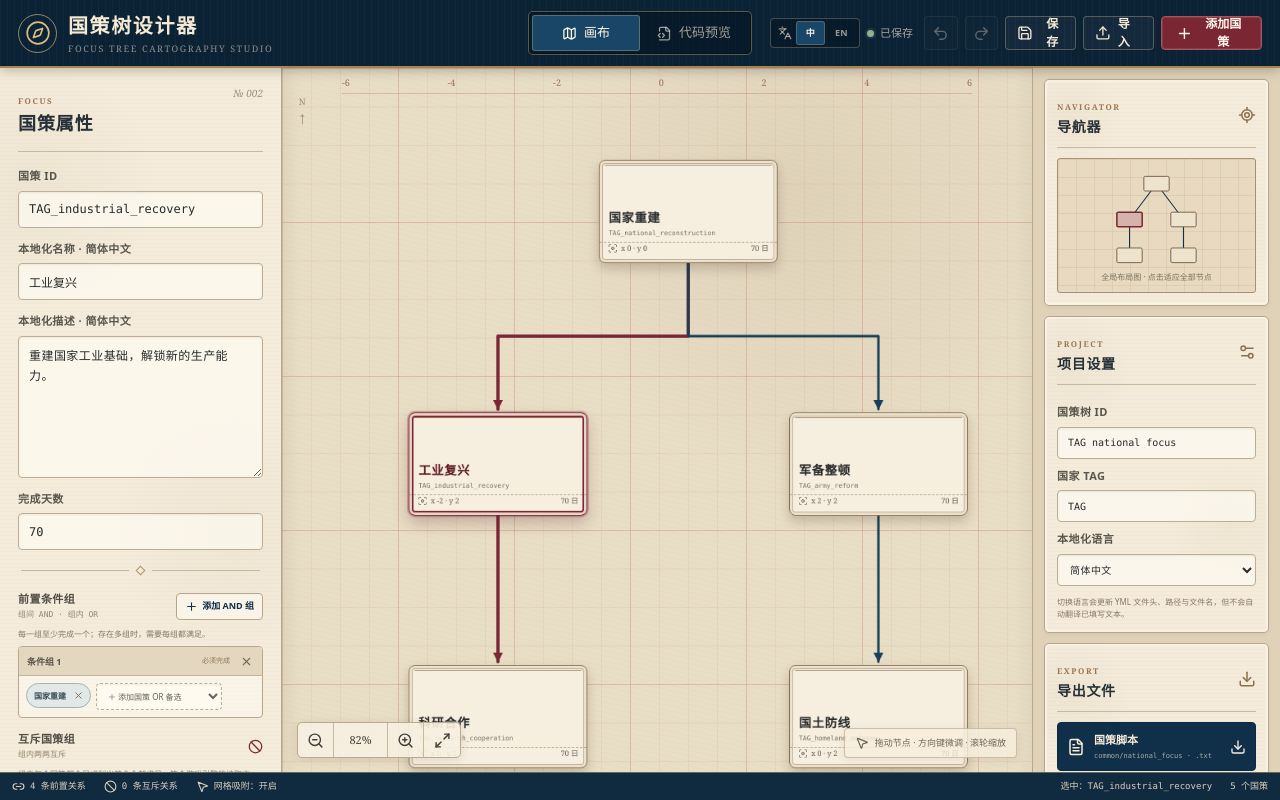
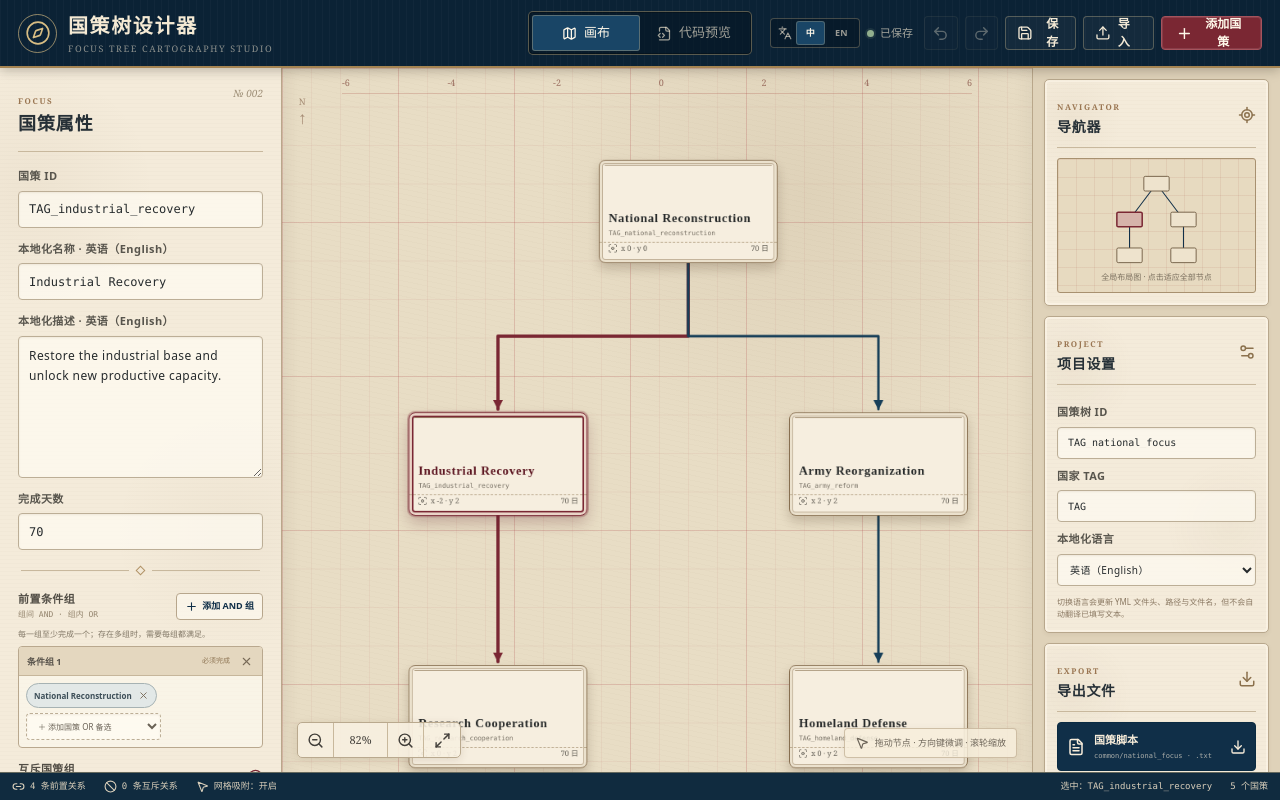
Before and after one commit to LesMiserablesMod/hoi4-focus-tree-designer, a Next.js app: page /hoi4-focus-tree-designer/ in a window 1280 px wide. Built offline with nearby package versions, Linux system fonts and the light colour scheme.

Commit message:
Internationalize sample focus tree and docs

```diff
--- a/app/layout.tsx
+++ b/app/layout.tsx
@@ -2,13 +2,27 @@ import type { Metadata } from "next";
 import "./globals.css";
 
 const basePath = "/hoi4-focus-tree-designer";
+const siteUrl = "https://hoi4-focus-tree-designer.snug-loon-2361.chatgpt.site";
 
 export const metadata: Metadata = {
-  title: "HOI4 国策树设计器",
-  description: "在可拖拽画布中设计、导入并导出 Hearts of Iron IV 国策树。",
+  metadataBase: new URL(siteUrl),
+  title: "HOI4 Focus Tree Designer",
+  description: "Plan, connect, import, and export Hearts of Iron IV focus trees in a visual browser-based editor.",
   icons: {
     icon: `${basePath}/favicon.svg`,
     shortcut: `${basePath}/favicon.svg`,
+  },
+  openGraph: {
+    title: "HOI4 Focus Tree Designer",
+    description: "Plan, connect, and export focus trees in a visual editor built for HOI4 modders.",
+    type: "website",
+    images: [{ url: `${basePath}/og.png`, width: 1731, height: 909, alt: "HOI4 Focus Tree Designer" }],
+  },
+  twitter: {
+    card: "summary_large_image",
+    title: "HOI4 Focus Tree Designer",
+    description: "Plan, connect, and export focus trees in a visual editor built for HOI4 modders.",
+    images: [`${basePath}/og.png`],
   },
 };
 
--- a/app/page.tsx
+++ b/app/page.tsx
@@ -74,7 +74,7 @@ const LOCALISATION_LANGUAGES = [
 
 type LocalisationLanguage = (typeof LOCALISATION_LANGUAGES)[number]["code"];
 
-const DEFAULT_LOCALISATION_LANGUAGE: LocalisationLanguage = "simp_chinese";
+const DEFAULT_LOCALISATION_LANGUAGE: LocalisationLanguage = "english";
 
 function isLocalisationLanguage(value: unknown): value is LocalisationLanguage {
   return typeof value === "string" && LOCALISATION_LANGUAGES.some((language) => language.code === value);
@@ -85,7 +85,7 @@ function isUiLanguage(value: unknown): value is UiLanguage {
 }
 
 function localisationSettings(language: LocalisationLanguage) {
-  return LOCALISATION_LANGUAGES.find((item) => item.code === language) ?? LOCALISATION_LANGUAGES[8];
+  return LOCALISATION_LANGUAGES.find((item) => item.code === language) ?? LOCALISATION_LANGUAGES[0];
 }
 
 function localisationLabel(language: LocalisationLanguage, uiLanguage: UiLanguage) {
@@ -415,8 +415,8 @@ const initialProject: ProjectState = {
     {
       uid: "root-rebuild",
       id: "TAG_national_reconstruction",
-      name: "国家重建",
-      description: "重新整合国家机构，为未来的发展奠定稳定基础。",
+      name: "National Reconstruction",
+      description: "Rebuild the institutions of state and lay a stable foundation for the nation's future.",
       days: 70,
       absX: 0,
       absY: 0,
@@ -428,8 +428,8 @@ const initialProject: ProjectState = {
     {
       uid: "industrial-recovery",
       id: "TAG_industrial_recovery",
-      name: "工业复兴",
-      description: "重建国家工业基础，解锁新的生产能力。",
+      name: "Industrial Recovery",
+      description: "Restore the industrial base and unlock new productive capacity.",
       days: 70,
       absX: -2,
       absY: 2,
@@ -441,8 +441,8 @@ const initialProject: ProjectState = {
     {
       uid: "army-reform",
       id: "TAG_army_reform",
-      name: "军备整顿",
-      description: "整顿军备体系，为陆军现代化做好准备。",
+      name: "Army Reorganization",
+      description: "Reorganize the armed forces and prepare the army for modernization.",
       days: 70,
       absX: 2,
       absY: 2,
@@ -454,8 +454,8 @@ const initialProject: ProjectState = {
     {
       uid: "research-cooperation",
       id: "TAG_research_cooperation",
-      name: "科研合作",
-      description: "联合大学与工业实验室，加快技术成果转化。",
+      name: "Research Cooperation",
+      description: "Unite universities and industrial laboratories to accelerate technological progress.",
       days: 70,
       absX: -2,
       absY: 4,
@@ -467,8 +467,8 @@ const initialProject: ProjectState = {
     {
       uid: "homeland-defense",
       id: "TAG_homeland_defense",
-      name: "国土防线",
-      description: "加固边境与战略要地，建立纵深防御体系。",
+      name: "Homeland Defense",
+      description: "Fortify the border and key strategic positions to establish a defense in depth.",
       days: 70,
       absX: 2,
       absY: 4,
```
Also changed, not shown: .openai/hosting.json (added), 2 other files (tests, documents, lock files or other folders).
